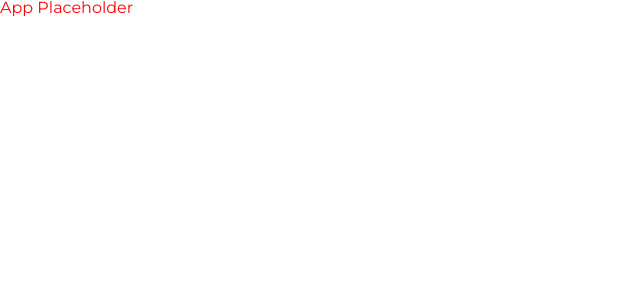
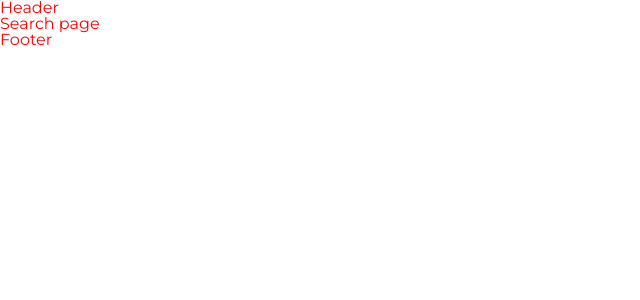
Before and after one commit to egordanilov/reddit-timer, a React (Create React App) app: page /search in a window 1280 px wide. Shown: the top 300 px of the page, without its empty margins (0-640 px from the left). Built offline with nearby package versions, Linux system fonts and the light colour scheme.

Commit message:
Add router with routes / and /search

```diff
--- a/package.json
+++ b/package.json
@@ -8,6 +8,7 @@
     "@testing-library/user-event": "^12.0.11",
     "react": "^17.0.1",
     "react-dom": "^17.0.1",
+    "react-router-dom": "6",
     "react-scripts": "^4.0.1",
     "styled-components": "^5.3.5"
   },
--- a/src/App.js
+++ b/src/App.js
@@ -1,11 +1,19 @@
 import React from 'react';
+import { Routes, Route } from 'react-router-dom';
+import Home from './Home';
+import Search from './Search';
 import GlobalStyles from './styles/GlobalStyles';
 
 function App() {
   return (
     <>
       <GlobalStyles />
-      App Placeholder
+      <header>Header</header>
+      <Routes>
+        <Route path="/" element={<Home />} />
+        <Route path="/search" element={<Search />} />
+      </Routes>
+      <footer>Footer</footer>
     </>
   );
 }
--- /dev/null
+++ b/src/Home.js
@@ -0,0 +1,9 @@
+import React from 'react';
+
+export default function Home() {
+  return (
+    <>
+      Home page
+    </>
+  );
+}
--- /dev/null
+++ b/src/Search.js
@@ -0,0 +1,9 @@
+import React from 'react';
+
+export default function Search() {
+  return (
+    <>
+      Search page
+    </>
+  );
+}
--- a/src/index.js
+++ b/src/index.js
@@ -1,6 +1,14 @@
 import React from 'react';
 import ReactDOM from 'react-dom';
+import { BrowserRouter } from 'react-router-dom';
 import App from './App';
 
 // eslint-disable-next-line react/jsx-filename-extension
-ReactDOM.render(<App />, document.getElementById('root'));
+ReactDOM.render(
+  <React.StrictMode>
+    <BrowserRouter>
+      <App />
+    </BrowserRouter>
+  </React.StrictMode>,
+  document.getElementById('root'),
+);
```
Also changed, not shown: 1 other file (tests, documents, lock files or other folders).
